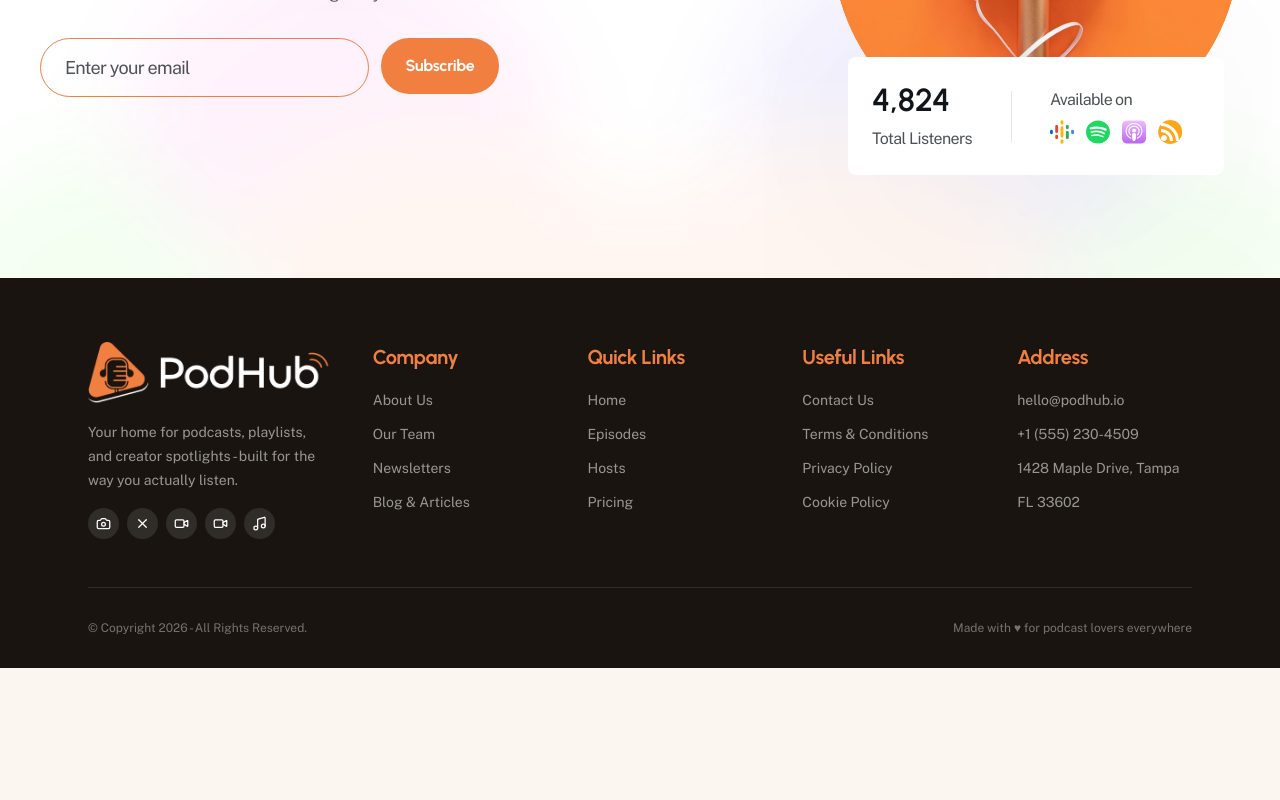
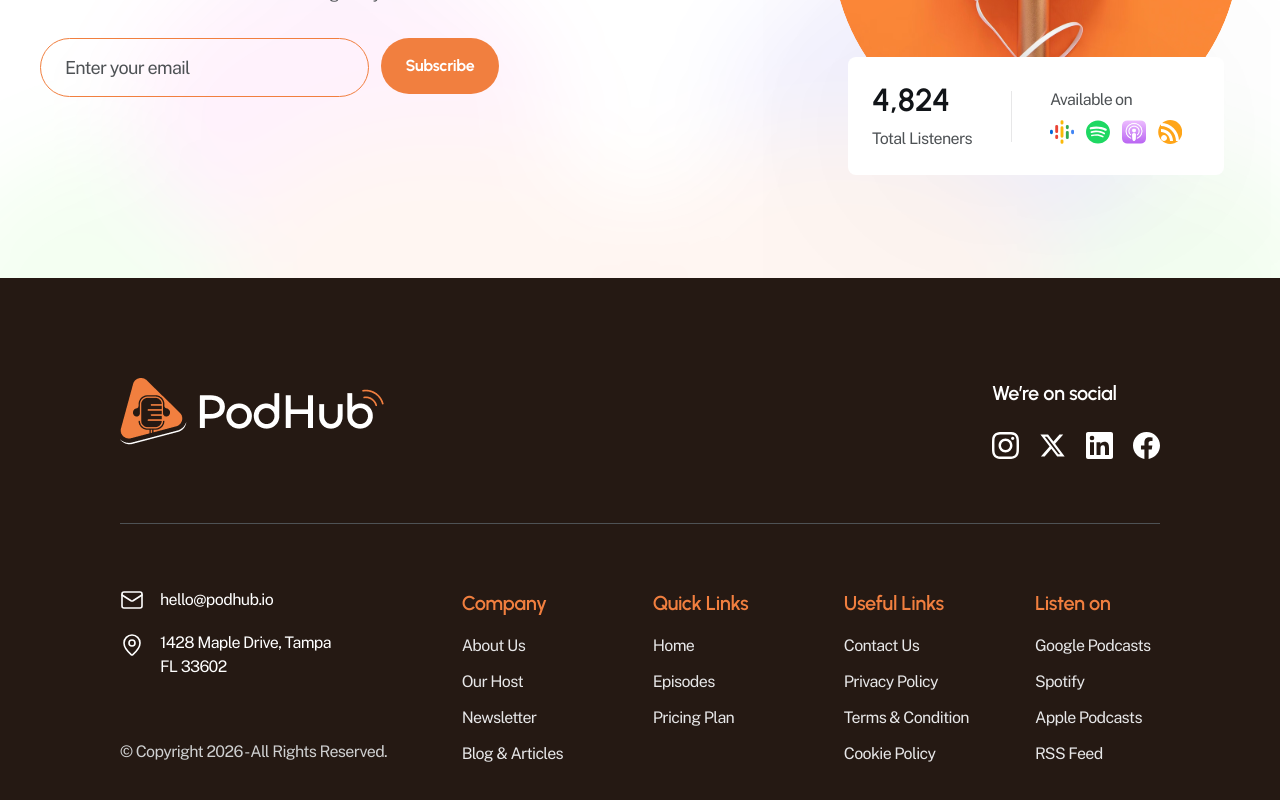
Before and after one commit to Rexzy2005/TYMP, a Next.js app: page / in a window 1280 px wide. Shown: the part 8833-9633 px from the top of the page. Before the commit the page ends 9501 px from the top, so only its background shows below. Built offline with nearby package versions, Linux system fonts and the light colour scheme.

Commit message:
new update

```diff
--- a/src/components/sections/Footer.tsx
+++ b/src/components/sections/Footer.tsx
@@ -1,35 +1,163 @@
-import { Container } from "../ui/Container";
-import { Logo } from "../ui/Logo";
-import { SocialIconList } from "../ui/SocialIcons";
+import Image from "next/image";
+import { Mail, MapPin } from "lucide-react";
+
 import { footer } from "@/lib/content";
+import { images } from "@/lib/assets";
+
+const TITLE_FONT = "var(--font-urbanist), Urbanist, sans-serif";
+const BODY_FONT = "var(--font-public-sans), Public Sans, sans-serif";
+
+/* Brand-accurate social glyphs (lucide-react in this project lacks these).
+   Single-path simple-icons shapes on a 24x24 viewBox, filled currentColor. */
+const SOCIAL_GLYPHS: Record<string, string> = {
+  instagram:
+    "M12 2.163c3.204 0 3.584.012 4.85.07 3.252.148 4.771 1.691 4.919 4.919.058 1.265.069 1.645.069 4.849 0 3.205-.012 3.584-.069 4.849-.149 3.225-1.664 4.771-4.919 4.919-1.266.058-1.644.07-4.85.07-3.204 0-3.584-.012-4.849-.07-3.26-.149-4.771-1.699-4.919-4.92-.058-1.265-.07-1.644-.07-4.849 0-3.204.013-3.583.07-4.849.149-3.227 1.664-4.771 4.919-4.919 1.266-.057 1.645-.069 4.849-.069zm0-2.163C8.741 0 8.332.014 7.052.072 2.695.272.272 2.69.072 7.052.014 8.333 0 8.741 0 12c0 3.259.014 3.668.072 4.948.2 4.358 2.618 6.78 6.98 6.98 1.281.058 1.689.072 4.948.072 3.259 0 3.668-.014 4.948-.072 4.354-.2 6.782-2.618 6.979-6.98.059-1.28.073-1.689.073-4.948 0-3.259-.014-3.667-.072-4.947-.196-4.354-2.617-6.78-6.979-6.98-1.281-.059-1.69-.073-4.949-.073zm0 5.838c-3.403 0-6.162 2.759-6.162 6.162s2.759 6.163 6.162 6.163 6.162-2.759 6.162-6.163c0-3.403-2.759-6.162-6.162-6.162zm0 10.162c-2.209 0-4-1.79-4-4 0-2.209 1.791-4 4-4s4 1.791 4 4c0 2.21-1.791 4-4 4zm6.406-11.845c-.796 0-1.441.645-1.441 1.44s.645 1.44 1.441 1.44c.795 0 1.439-.645 1.439-1.44s-.644-1.44-1.439-1.44z",
+  x: "M18.244 2.25h3.308l-7.227 8.26 8.502 11.24H16.17l-5.214-6.817L4.99 21.75H1.68l7.73-8.835L1.254 2.25H8.08l4.713 6.231 5.45-6.231zm-1.161 17.52h1.833L7.084 4.126H5.117l11.966 15.644z",
+  linkedin:
+    "M20.447 20.452h-3.554v-5.569c0-1.328-.027-3.037-1.852-3.037-1.853 0-2.136 1.445-2.136 2.939v5.667H9.351V9h3.414v1.561h.046c.477-.9 1.637-1.85 3.37-1.85 3.601 0 4.267 2.37 4.267 5.455v6.286zM5.337 7.433a2.062 2.062 0 0 1-2.063-2.065 2.063 2.063 0 1 1 2.063 2.065zm1.782 13.019H3.555V9h3.564v11.452zM22.225 0H1.771C.792 0 0 .774 0 1.729v20.542C0 23.227.792 24 1.771 24h20.451C23.2 24 24 23.227 24 22.271V1.729C24 .774 23.2 0 22.222 0h.003z",
+  facebook:
+    "M24 12.073c0-6.627-5.373-12-12-12s-12 5.373-12 12c0 5.99 4.388 10.954 10.125 11.854v-8.385H7.078v-3.47h3.047V9.43c0-3.007 1.792-4.669 4.533-4.669 1.312 0 2.686.235 2.686.235v2.953H15.83c-1.491 0-1.956.925-1.956 1.874v2.25h3.328l-.532 3.47h-2.796v8.385C19.612 23.027 24 18.062 24 12.073z",
+};
+
+function SocialGlyph({ name, size = 27 }: { name: string; size?: number }) {
+  const d = SOCIAL_GLYPHS[name.toLowerCase()];
+  if (!d) return null;
+  return (
+    <svg width={size} height={size} viewBox="0 0 24 24" fill="currentColor" aria-hidden>
+      <path d={d} />
+    </svg>
+  );
+}
 
 export function Footer() {
   return (
-    <footer className="bg-podhub-ink pt-16 pb-8 text-white">
-      <Container>
-        {/* Top row */}
-        <div className="grid gap-10 md:grid-cols-[1.4fr_repeat(4,1fr)]">
-          {/* Brand column */}
-          <div className="space-y-4">
-            <Logo />
-            <p className="max-w-xs text-sm leading-6 text-white/55">
-              {footer.tagline}
+    <footer className="bg-[#251913] text-white">
+      <div className="mx-auto w-full max-w-[1240px] px-6 sm:px-8 lg:px-[100px]">
+        <div className="py-16 lg:py-[100px]">
+          {/* Header: logo + social cluster */}
+          <div className="flex flex-col gap-10 sm:flex-row sm:items-start sm:justify-between">
+            <Image
+              src={images.logo}
+              alt="PodHub"
+              width={112}
+              height={32}
+              className="h-[56px] w-auto lg:h-[68px]"
+              priority={false}
+            />
+            <div className="flex flex-col gap-6">
+              <span
+                style={{
+                  fontFamily: TITLE_FONT,
+                  fontWeight: 600,
+                  fontSize: 20,
+                  lineHeight: "30px",
+                  letterSpacing: "-0.4px",
+                  color: "#FFFFFF",
+                }}
+              >
+                We&rsquo;re on social
+              </span>
+              <div className="flex items-center gap-5 text-white">
+                {footer.socials.map((s) => (
+                  <a
+                    key={s.name}
+                    href={s.href}
+                    aria-label={s.name}
+                    className="transition hover:text-[#F17F3F]"
+                  >
+                    <SocialGlyph name={s.name} size={27} />
+                  </a>
+                ))}
+              </div>
+            </div>
+          </div>
+
+          {/* Divider */}
+          <div className="my-16 h-px w-full bg-[#4E5255]" aria-hidden />
+
+          {/* Footer info: contact block + link columns */}
+          <div className="flex flex-col gap-12 lg:flex-row lg:justify-between">
+            {/* Contact */}
+            <div className="lg:max-w-[366px]">
+              <div className="flex flex-col gap-[19px]">
+                <a
+                  href={`mailto:${footer.contact.email}`}
+                  className="flex items-center gap-4 transition hover:text-[#F17F3F]"
+                >
+                  <Mail size={24} strokeWidth={1.6} />
+                  <span
+                    style={{
+                      fontFamily: BODY_FONT,
+                      fontWeight: 400,
+                      fontSize: 16,
+                      lineHeight: "24px",
+                      letterSpacing: "-0.64px",
+                    }}
+                  >
+                    {footer.contact.email}
+                  </span>
+                </a>
+                <div className="flex items-start gap-4">
+                  <MapPin size={24} strokeWidth={1.6} className="mt-[2px] shrink-0" />
+                  <span
+                    className="whitespace-pre-line"
+                    style={{
+                      fontFamily: BODY_FONT,
+                      fontWeight: 400,
+                      fontSize: 16,
+                      lineHeight: "24px",
+                      letterSpacing: "-0.64px",
+                    }}
+                  >
+                    {footer.contact.addressLines.join("\n")}
+                  </span>
+                </div>
+              </div>
+              <p
+                className="mt-[61px]"
+                style={{
+                  fontFamily: BODY_FONT,
+                  fontWeight: 400,
+                  fontSize: 16,
+                  lineHeight: "24px",
+                  letterSpacing: "-0.64px",
+                  color: "#CFD0D1",
+                }}
+              >
+                {footer.copyright}
               </p>
-            <SocialIconList names={footer.socials.map((s) => s.name.toLowerCase().replace("x", "x"))} size={15} />
             </div>
 
             {/* Link columns */}
+            <div className="grid grid-cols-2 gap-x-6 gap-y-10 sm:grid-cols-4 sm:gap-x-8 lg:gap-x-[66px]">
               {footer.columns.map((col) => (
-            <div key={col.title} className="space-y-4">
-              <h4 className="font-urbanist text-xl font-semibold leading-[30px] tracking-[-0.4px] text-podhub-orange">
+                <div key={col.title} className="flex flex-col">
+                  <h4
+                    style={{
+                      fontFamily: TITLE_FONT,
+                      fontWeight: 600,
+                      fontSize: 20,
+                      lineHeight: "30px",
+                      letterSpacing: "-0.4px",
+                      color: "#F17F3F",
+                    }}
+                  >
                     {col.title}
                   </h4>
-              <ul className="space-y-2.5">
+                  <ul className="mt-4 flex flex-col gap-3">
                     {col.links.map((link) => (
                       <li key={link.label}>
                         <a
                           href={link.href}
-                      className="text-sm text-white/55 transition hover:text-white"
+                          className="transition hover:text-white"
+                          style={{
+                            fontFamily: BODY_FONT,
+                            fontWeight: 400,
+                            fontSize: 16,
+                            lineHeight: "24px",
+                            letterSpacing: "-0.64px",
+                            color: "#E7E7E8",
+                          }}
                         >
                           {link.label}
                         </a>
@@ -39,13 +167,9 @@ export function Footer() {
                 </div>
               ))}
             </div>
-
-        {/* Bottom bar */}
-        <div className="mt-12 flex flex-col items-center justify-between gap-4 border-t border-white/10 pt-8 text-xs text-white/40 md:flex-row">
-          <p>{footer.copyright}</p>
-          <p>Made with ♥ for podcast lovers everywhere</p>
           </div>
-      </Container>
+        </div>
+      </div>
     </footer>
   );
 }
--- a/src/lib/content.ts
+++ b/src/lib/content.ts
@@ -416,18 +416,21 @@ export const footer = {
   socials: [
     { name: "Instagram", href: "#" },
     { name: "X", href: "#" },
-    { name: "YouTube", href: "#" },
-    { name: "TikTok", href: "#" },
-    { name: "Spotify", href: "#" },
+    { name: "LinkedIn", href: "#" },
+    { name: "Facebook", href: "#" },
   ],
+  contact: {
+    email: "hello@podhub.io",
+    addressLines: ["1428 Maple Drive, Tampa", "FL 33602"],
+  },
   columns: [
     {
       title: "Company",
       links: [
         { label: "About Us", href: "#" },
-        { label: "Our Team", href: "#" },
-        { label: "Newsletters", href: "#" },
-        { label: "Blog & Articles", href: "#" },
+        { label: "Our Host", href: "#hosts" },
+        { label: "Newsletter", href: "#newsletter" },
+        { label: "Blog & Articles", href: "#blog" },
       ],
     },
     {
@@ -435,26 +438,25 @@ export const footer = {
       links: [
         { label: "Home", href: "#home" },
         { label: "Episodes", href: "#episodes" },
-        { label: "Hosts", href: "#hosts" },
-        { label: "Pricing", href: "#pricing" },
+        { label: "Pricing Plan", href: "#pricing" },
       ],
     },
     {
       title: "Useful Links",
       links: [
         { label: "Contact Us", href: "#" },
-        { label: "Terms & Conditions", href: "#" },
         { label: "Privacy Policy", href: "#" },
+        { label: "Terms & Condition", href: "#" },
         { label: "Cookie Policy", href: "#" },
       ],
     },
     {
-      title: "Address",
+      title: "Listen on",
       links: [
-        { label: "hello@podhub.io", href: "mailto:hello@podhub.io" },
-        { label: "+1 (555) 230-4509", href: "tel:+15552304509" },
-        { label: "1428 Maple Drive, Tampa", href: "#" },
-        { label: "FL 33602", href: "#" },
+        { label: "Google Podcasts", href: "#" },
+        { label: "Spotify", href: "#" },
+        { label: "Apple Podcasts", href: "#" },
+        { label: "RSS Feed", href: "#" },
       ],
     },
   ],
```
Lines whose indentation alone changed are shown as unchanged.
